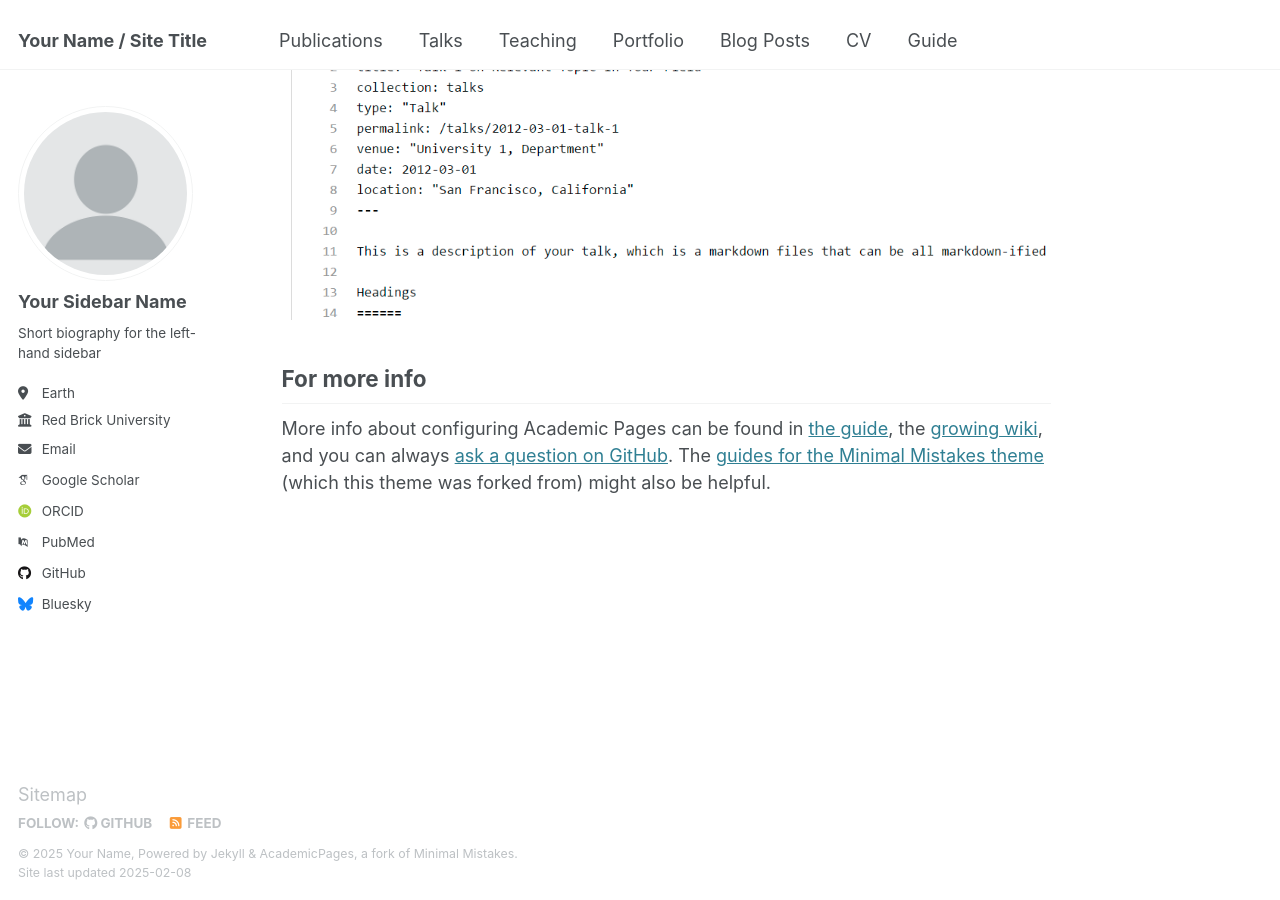
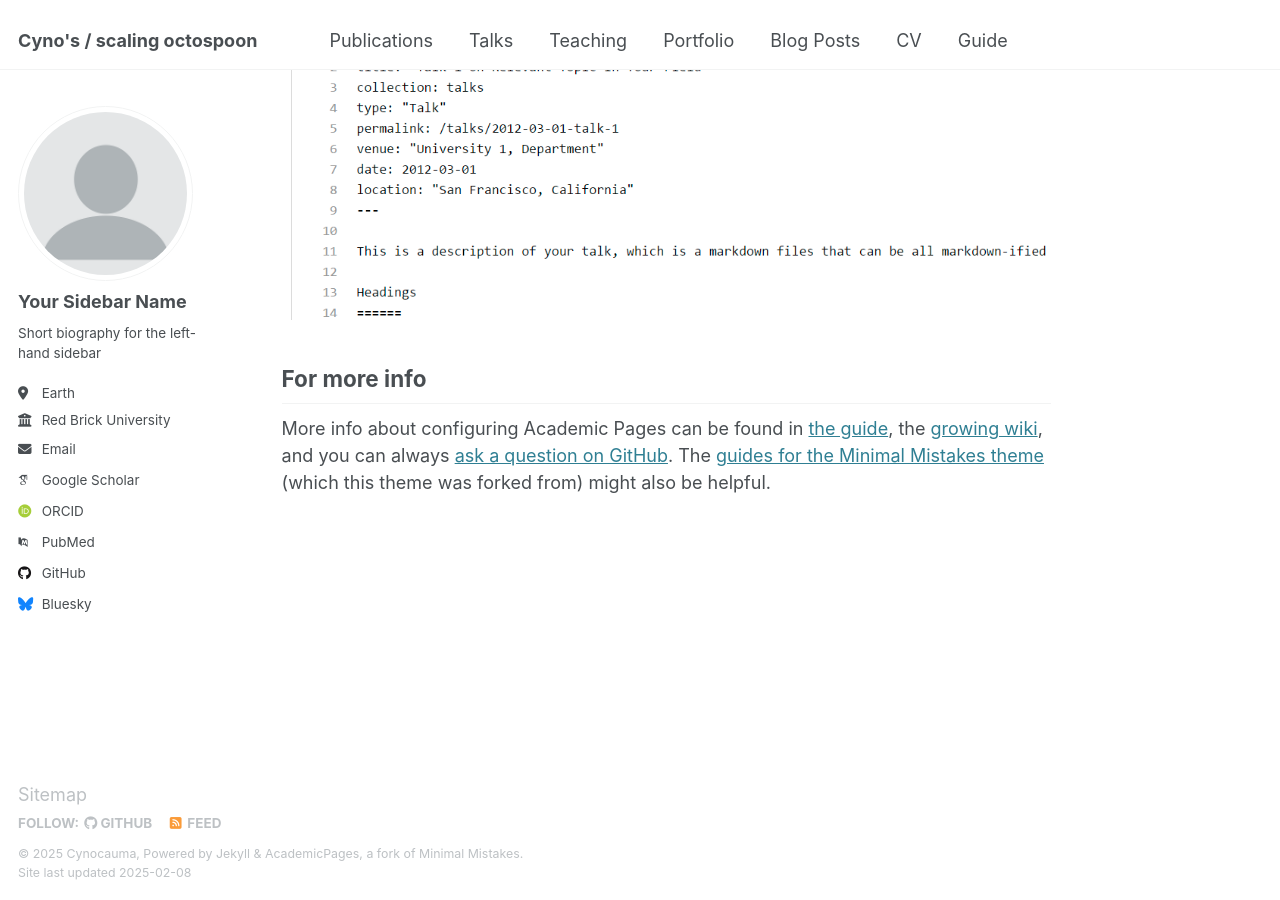
Before and after one commit to cynocauma/scaling-octo-spoon, a Jekyll site: the page built from _pages/about.md, in a window 1280 px wide and 900 px high, scrolled down 2642 px. Built offline with Jekyll 4.4.1, drawn with Linux system fonts in a browser that asks for light colours; some web fonts are replaced.

Commit message:
Update _config.yml

```diff
--- a/_config.yml
+++ b/_config.yml
@@ -9,13 +9,13 @@
 # Basic Site Settings
 locale                   : "en-US"
 site_theme               : "default"
-title                    : "Your Name / Site Title"
+title                    : "Cyno's / scaling octospoon"
 title_separator          : "-"
-name                     : &name "Your Name"
+name                     : &name "Cynocauma"
 description              : &description "personal description"
 url                      : https://academicpages.github.io # the base hostname & protocol for your site e.g. "https://[your GitHub username].github.io"
 baseurl                  : "" # the subpath of your site, e.g. "/blog"
-repository               : "academicpages/academicpages.github.io"
+repository               : "scaling-octo-spoon.github.io"
 
 # Site Author - The following control what appear as part of the author content on the side bar.
 #               If a field is blank the icon and link will not appear, otherwise it will be shown.
@@ -45,7 +45,7 @@ author:
   bitbucket        : # Username - Update with your username on the site
   codepen          : # Username
   dribbble         : # Username
-  github           : "academicpages"
+  github           : "cynocauma"
   kaggle           : # Username
   stackoverflow    : # User number or user number and name (i.e., use "1" or "1/jeff-atwood")
 
```
